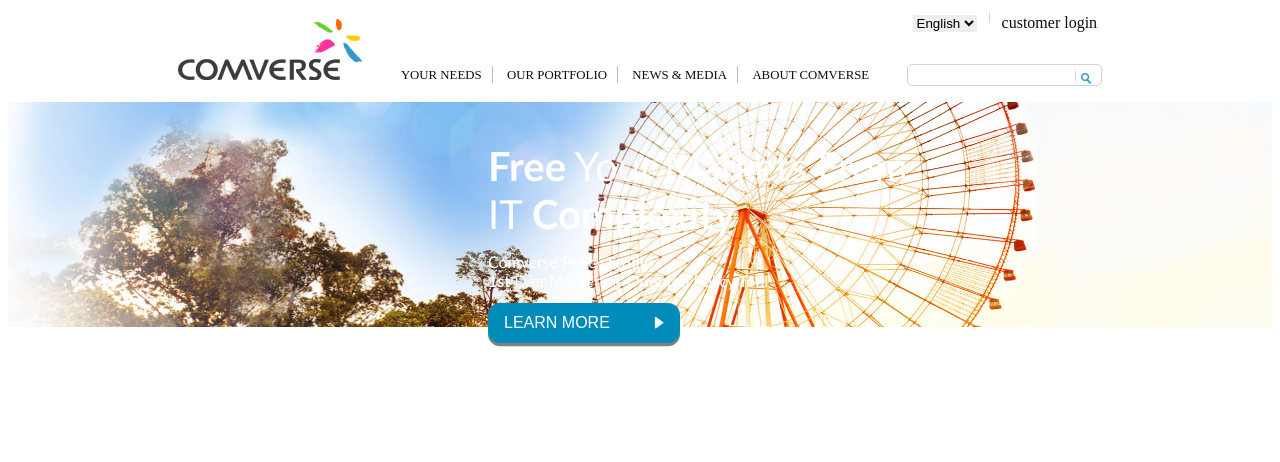
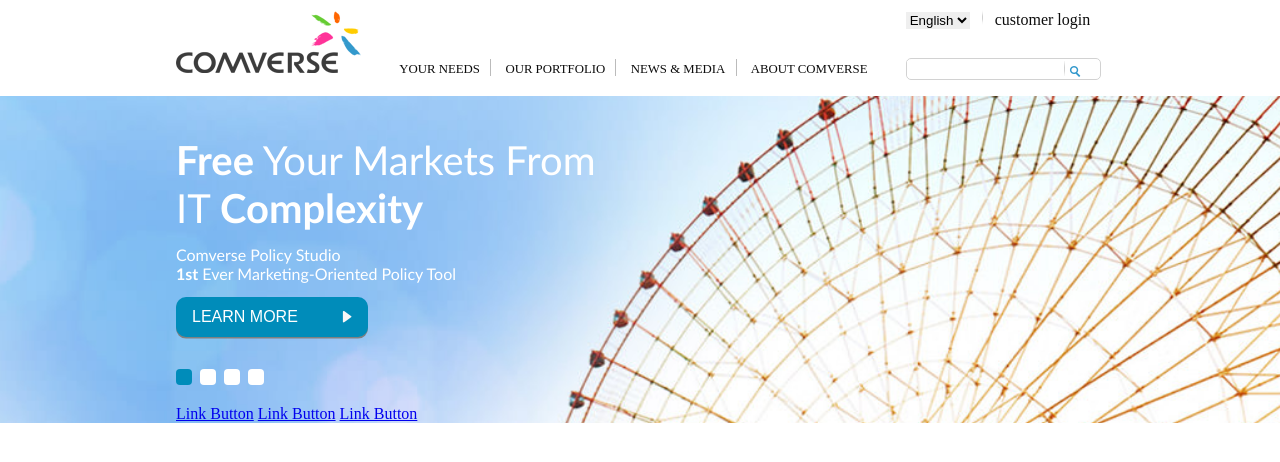
Before and after one commit to oleg-kr/comverse, a plain HTML site: page index.html in a window 1280 px wide. Drawn offline with Linux system fonts and the light colour scheme.

Commit message:
update index and main

```diff
--- a/css/main.css
+++ b/css/main.css
@@ -1,21 +1,17 @@
 body {
     font-size: 100%;
     font-family: "Times New Roman", Times, serif;
-
+   margin: 0;
     overflow-x: hidden;
 }
 
+
+/******************* header *********************/
 header {
-    text-align: center;
     background-color: white;
     box-sizing: border-box;
     padding: 0;
     margin: auto;
-
-
-
-
-
 }
 
 .wrapper {
@@ -25,18 +21,22 @@
 }
 
 .center {
+    margin: auto;
+}
 
-    margin: auto;
-
+.left {
+    text-align: left;
 }
 
 nav {
-
-
-
-
+    width: 58em;
 }
 
+a > img {
+    padding: 0;
+    margin: 0;
+    text-align: left;
+}
 .nav-ul {
     list-style-type: none;
     margin-left: 1.5em;
@@ -57,6 +57,8 @@
 #div1 > img {
     margin-left: 0.5em;
     margin-right: 0.5em;
+    margin-top: 10px;
+    top: 5px;
 
 }
 
@@ -87,7 +89,7 @@
 #form1 {
     border-radius: 5px;
     border: 1px solid #d2d2d2;
-    margin-top: 2em;
+    margin-top: 1.8em;
 
 
 }
@@ -126,6 +128,7 @@
 
 nav  a:link {
     text-decoration: none;
+    //width: 57em;
 }
 
 #div1 a {
@@ -143,14 +146,14 @@
 }
 
 
-
+/******************** section **********************/
 .section1 {
     padding: 0;
     box-sizing: border-box;
     margin-top: 1em;
     background: url("../images/slide-bg-complexity.jpg") center top no-repeat fixed;
-
-    background-size: contain;
+    list-style-type: none;
+    background-size: cover;
 
 
 }
@@ -187,15 +190,16 @@
     box-sizing: border-box;
 }
 
-.section2 {
+.slide1 {
     box-sizing: border-box;
-    padding-left: 30em;
+    width: 58em;
+    text-align: left;
 }
 
 #btn1 {
     background: #008CBA url("../images/btnArrow.png") no-repeat center right 1em;
 
-    border-radius: 12px;
+    border-radius: 10px;
     color: white;
     font-size: 1em;
     border:none;
@@ -204,10 +208,42 @@
     text-align: left;
     padding-left: 1em;
     padding: 0.6em 1em;
-    box-shadow: 0 .2em gray;
+    box-shadow: 0 .1em gray;
 }
 
  #btn1:hover {
     opacity: 0.8;
 
 }
+
+.squareButtons {
+    width: 12em;
+    padding-top: 2em;
+    padding-bottom: 1em;
+}
+.buttonSq {
+    width: 1em;
+    height: 1em;
+    border-radius: 4px;
+    //background-color: white;
+    border: none;
+    text-decoration: none;
+    //padding: 15px 32px;
+    display: inline-block;
+    font-size: 16px;
+    margin-right: 4px;
+    cursor: pointer;
+}
+
+
+.buttonSq:not(.buttonActive) {
+    background-color: white;
+}
+
+.buttonSq:hover:not(.buttonActive) {
+    background-color: #008CBA;
+}
+
+.buttonActive {
+    background-color: #008CBA;
+}
--- a/index.html
+++ b/index.html
@@ -10,9 +10,9 @@
 <body>
 
     <header>
-      <nav class="center wrapper">
+      <nav class="wrapper">
 
-        <a href="">
+        <a href="#" class="left">
           <img src="images/comverse-logo.png" alt="comverse-logo" style="width:185px; height:62px; border:0;" />
         </a>
         <ul class="nav-ul no-background">
@@ -27,7 +27,7 @@
               <option value="en">English</option>
               <option value="heb">עברית</option>
             </select>
-            <img src="images/divider.png" alt="" style="width:1px; height:20px; border:0;" />
+            <img src="images/search_line_devider.png" alt="" style="width:1px; height:15px; border:0;" />
             <a href=""> customer login </a>
 
 
@@ -42,19 +42,30 @@
 
       </nav>
     </header>
-    <section class="section1">
-      <section class="section2">
+    <ul class="section1">
+      <li class="slide1 wrapper">
         <h1 class="h1s"> <span class="bold">Free</span> Your Markets From <br> IT <span class="bold">Complexity</span>
         </h1>
         <h2 class="h2s"> Comverse Policy Studio <br> <span class="bold">1st</span> Ever Marketing-Oriented Policy Tool
        </h2>
        <a id="a1" href=""> <button id="btn1">LEARN MORE</button> </a>
+       <div class="squareButtons">
+         <a href="#" class="buttonSq buttonActive"> </a>
+         <a href="#" class="buttonSq"></a>
+         <a href="#" class="buttonSq"></a>
+         <a href="#" class="buttonSq"></a>
+       </div>
+       <div class="boxes">
+         <a href="#" class="boxButton" id="box1">Link Button</a>
+         <a href="#" class="boxButton" id="box2">Link Button</a>
+         <a href="#" class="boxButton" id="box3">Link Button</a>
+       </div>
 
 
 
 
-       </section>
-    </section>
+       </li>
+    </ul>
 
 
 
```
Also changed, not shown: images/search_line_devider.png (added).
